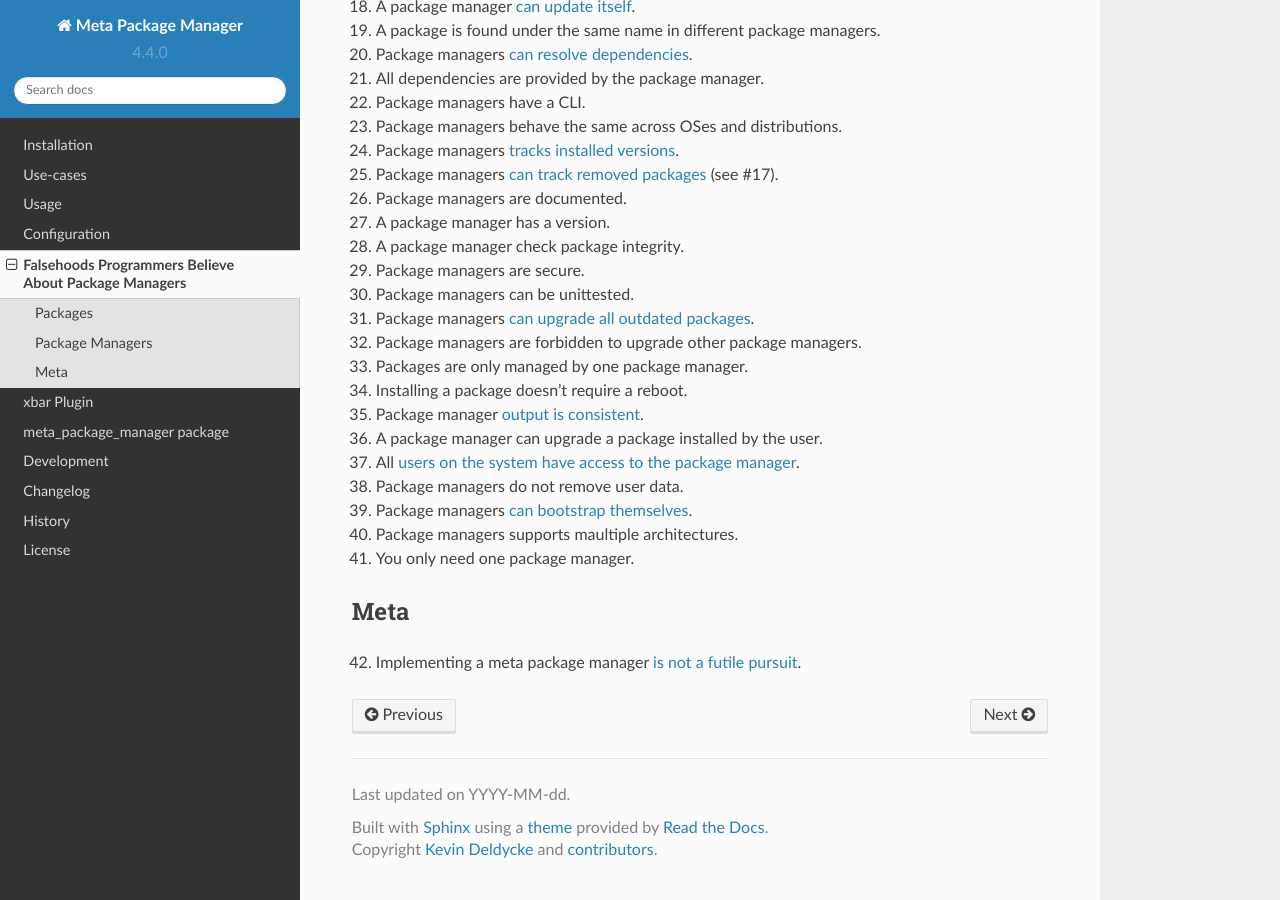
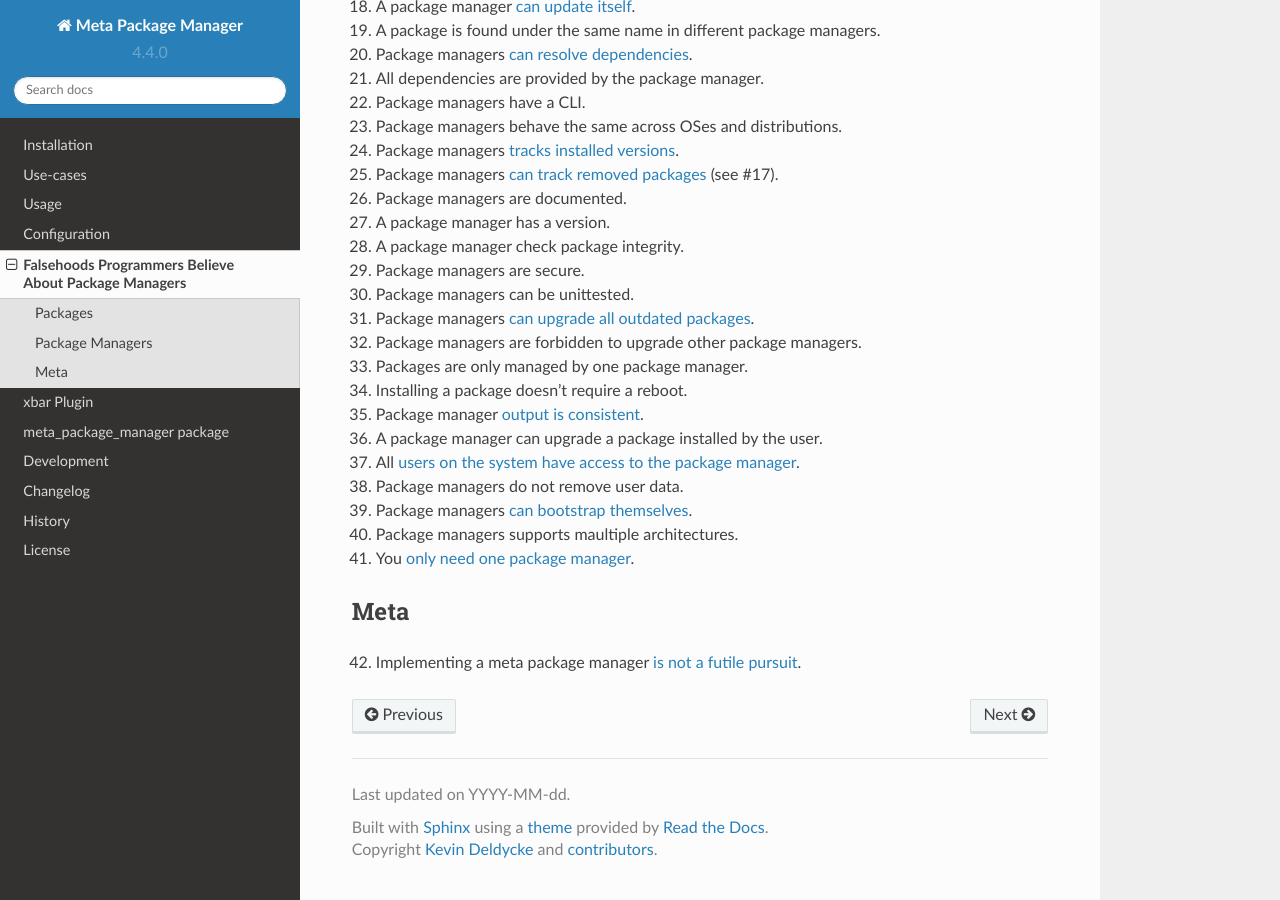
Before and after one commit to kdeldycke/meta-package-manager, a Sphinx documentation site: the page built from docs/falsehoods.rst, in a window 1280 px wide and 900 px high, scrolled down 866 px. Built offline with Sphinx 7.4.7 and the Read the Docs theme 2.0.0, drawn with Linux system fonts in a browser that asks for light colours; pages that are not in the unit, such as notebooks, are missing from menus.

Commit message:
Link to article on the 2 kind of package managing existing out there.

```diff
--- a/docs/falsehoods.rst
+++ b/docs/falsehoods.rst
@@ -72,7 +72,8 @@ Package Managers
 39. Package managers `can bootstrap themselves
     <https://github.com/Homebrew/brew/blob/master/docs/Common-Issues.md#brew-complains-about-absence-of-command-line-tools>`_.
 40. Package managers supports maultiple architectures.
-41. You only need one package manager.
+41. You `only need one package manager
+    <https://utcc.utoronto.ca/~cks/space/blog/tech/PackageManagersTwoTypes>`_.
 
 
 Meta
```
